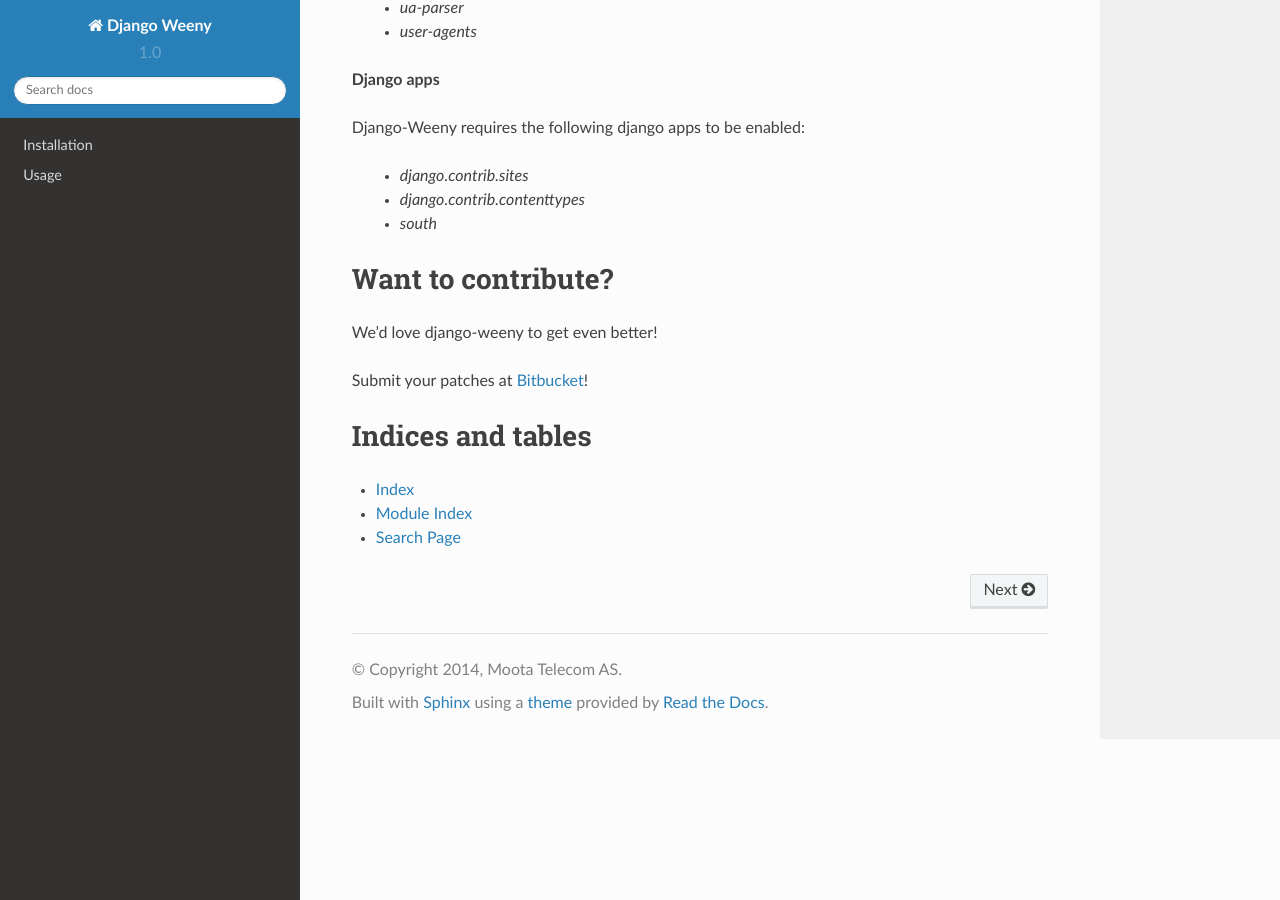
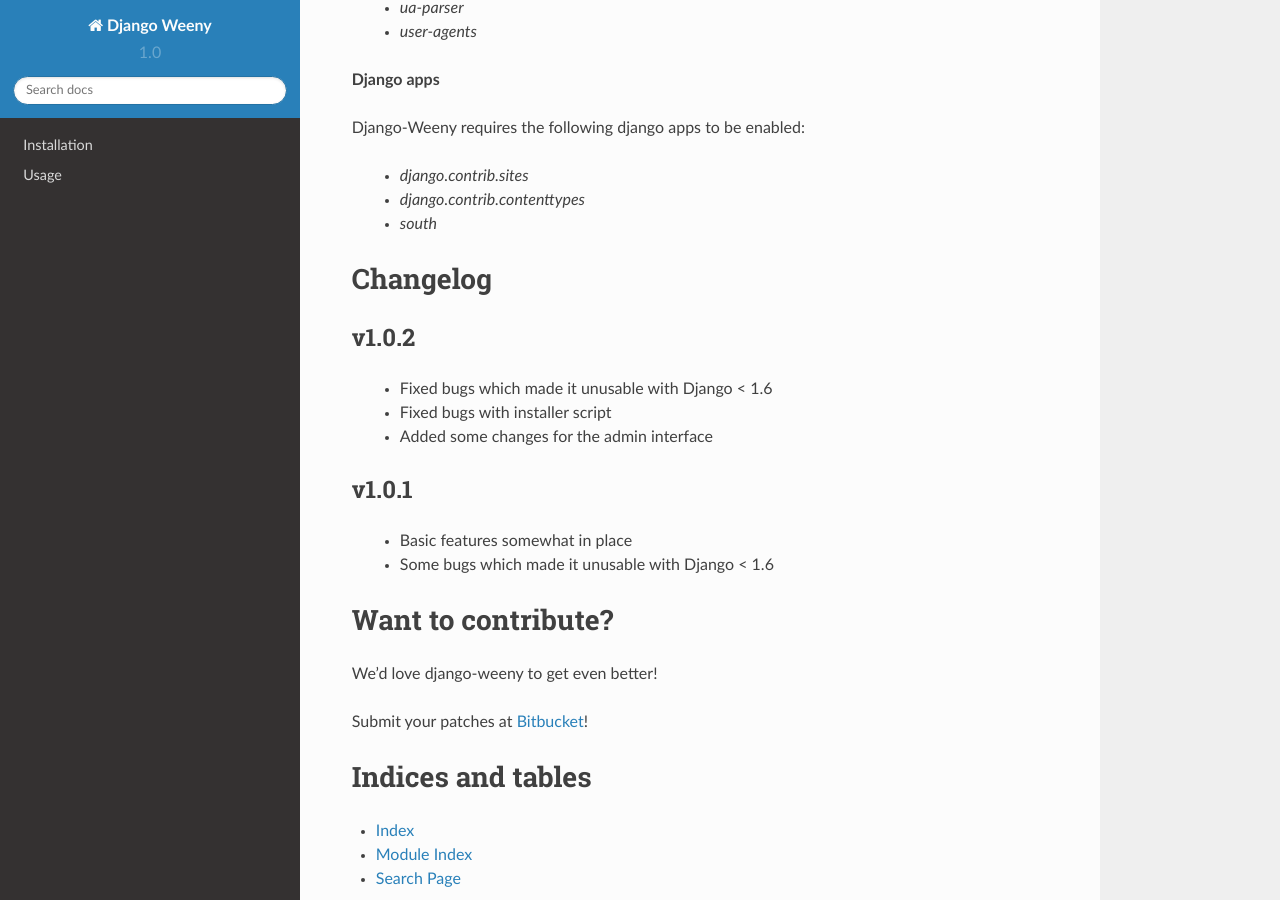
Before and after one commit to rhblind/django-weeny, a Sphinx documentation site: the page built from docs/index.rst, in a window 1280 px wide and 900 px high, scrolled down 925 px. Built offline with Sphinx 7.4.7 and the Read the Docs theme 2.0.0, drawn with Linux system fonts in a browser that asks for light colours.

Commit message:
added changelog to docs

```diff
--- a/docs/index.rst
+++ b/docs/index.rst
@@ -52,6 +52,23 @@
     - `south`
 
 
+Changelog
+=========
+
+v1.0.2
+------
+
+    - Fixed bugs which made it unusable with Django < 1.6
+    - Fixed bugs with installer script
+    - Added some changes for the admin interface
+
+v1.0.1
+------
+
+    - Basic features somewhat in place
+    - Some bugs which made it unusable with Django < 1.6
+
+
 Want to contribute?
 ===================
 
```
